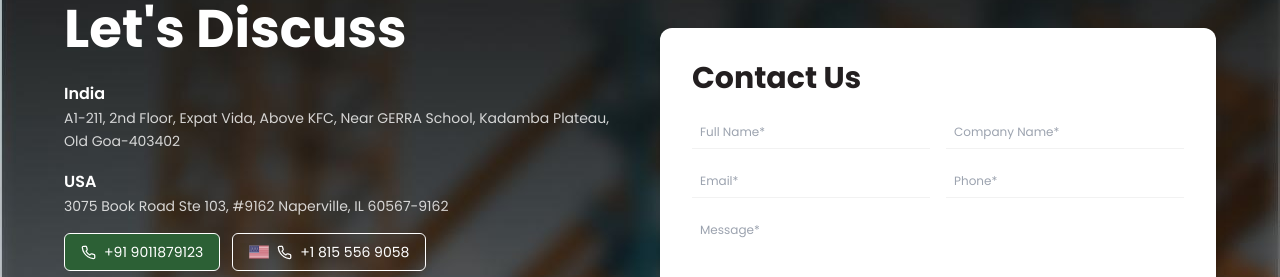
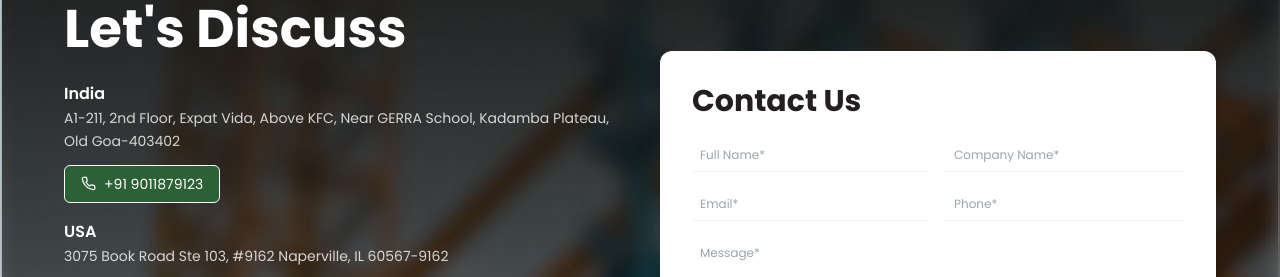
Before and after one commit to Prathiksha-2126/aspire, a React (Vite) app: page /sales in a window 1280 px wide. Shown: the part 2494-2771 px from the top of the page. Built offline with nearby package versions, Linux system fonts and the light colour scheme.

Commit message:
31-08-26

```diff
--- a/src/components/ContactForm.jsx
+++ b/src/components/ContactForm.jsx
@@ -166,32 +166,31 @@ export default function ContactForm() {
           <motion.p className="font-semibold leading-relaxed" initial={{ opacity: 0, y: 20 }} whileInView={{ opacity: 1, y: 0 }} viewport={{ once: true }} transition={{ duration: 0.5, delay: 0.1 }}>
             India
           </motion.p>
-          <motion.p className="text-white/80 mb-4 text-sm leading-relaxed" initial={{ opacity: 0, y: 20 }} whileInView={{ opacity: 1, y: 0 }} viewport={{ once: true }} transition={{ duration: 0.5, delay: 0.2 }}>
+          <motion.p className="text-white/80 mb-3 text-sm leading-relaxed" initial={{ opacity: 0, y: 20 }} whileInView={{ opacity: 1, y: 0 }} viewport={{ once: true }} transition={{ duration: 0.5, delay: 0.2 }}>
             A1-211, 2nd Floor, Expat Vida, Above KFC, Near GERRA School, Kadamba Plateau, Old Goa-403402
           </motion.p>
+          <motion.a href="tel:+919011879123" onClick={(e) => { e.stopPropagation(); window.location.href = "tel:+919011879123"; }}
+            className="border border-white rounded-md px-4 py-2 text-sm flex items-center gap-2 cursor-pointer transition-colors hover:bg-[#2C6035] w-fit mb-4"
+            style={{ backgroundColor: "#2C6035", color: "white" }}
+            whileHover={{ scale: 1.05 }} whileTap={{ scale: 0.95 }} transition={{ duration: 0.2 }}
+            initial={{ opacity: 0, y: 20 }} whileInView={{ opacity: 1, y: 0 }} viewport={{ once: true }}
+          >
+            <Phone size={15} /> +91 9011879123
+          </motion.a>
           <motion.p className="font-semibold leading-relaxed" initial={{ opacity: 0, y: 20 }} whileInView={{ opacity: 1, y: 0 }} viewport={{ once: true }} transition={{ duration: 0.5, delay: 0.3 }}>
             USA
           </motion.p>
-          <motion.p className="text-white/80 mb-4 text-sm leading-relaxed" initial={{ opacity: 0, y: 20 }} whileInView={{ opacity: 1, y: 0 }} viewport={{ once: true }} transition={{ duration: 0.5, delay: 0.4 }}>
+          <motion.p className="text-white/80 mb-3 text-sm leading-relaxed" initial={{ opacity: 0, y: 20 }} whileInView={{ opacity: 1, y: 0 }} viewport={{ once: true }} transition={{ duration: 0.5, delay: 0.4 }}>
             3075 Book Road Ste 103, #9162 Naperville, IL 60567-9162
           </motion.p>
-
-          <motion.div className="flex flex-wrap gap-3 mt-4" initial={{ opacity: 0, y: 20 }} whileInView={{ opacity: 1, y: 0 }} viewport={{ once: true }} transition={{ duration: 0.5, delay: 0.5 }}>
-            <motion.a href="tel:+919011879123" onClick={(e) => { e.stopPropagation(); window.location.href = "tel:+919011879123"; }}
-              className="border border-white rounded-md px-4 py-2 text-sm flex items-center gap-2 cursor-pointer transition-colors hover:bg-[#2C6035]"
-              style={{ backgroundColor: "#2C6035", color: "white" }}
-              whileHover={{ scale: 1.05 }} whileTap={{ scale: 0.95 }} transition={{ duration: 0.2 }}
-            >
-              <Phone size={15} /> +91 9011879123
-            </motion.a>
-            <motion.a href="tel:+18155569058" onClick={(e) => { e.stopPropagation(); window.location.href = "tel:+18155569058"; }}
-              className="border border-white rounded-md px-4 py-2 text-sm flex items-center gap-2 cursor-pointer hover:bg-white/10"
-              whileHover={{ scale: 1.05 }} whileTap={{ scale: 0.95 }} transition={{ duration: 0.2 }}
-            >
-              <img src="/images/flag.png" alt="USA" className="w-5 h-auto" />
-              <Phone size={15} /> +1 815 556 9058
-            </motion.a>
-          </motion.div>
+          <motion.a href="tel:+18155569058" onClick={(e) => { e.stopPropagation(); window.location.href = "tel:+18155569058"; }}
+            className="border border-white rounded-md px-4 py-2 text-sm flex items-center gap-2 cursor-pointer hover:bg-white/10 w-fit mb-4"
+            whileHover={{ scale: 1.05 }} whileTap={{ scale: 0.95 }} transition={{ duration: 0.2 }}
+            initial={{ opacity: 0, y: 20 }} whileInView={{ opacity: 1, y: 0 }} viewport={{ once: true }}
+          >
+            <img src="/images/flag.png" alt="USA" className="w-5 h-auto" />
+            <Phone size={15} /> +1 815 556 9058
+          </motion.a>
 
           <motion.img
             src="/images/arrow.png"
--- a/src/components/Footer.jsx
+++ b/src/components/Footer.jsx
@@ -69,18 +69,18 @@ export default function Footer() {
           <Link to="/terms-of-service" className={linkClass} style={textColor}>Terms of Service</Link>
         </div>
 
+        {/* USA */}
+        <div className="text-xs sm:text-sm" style={textColor}>
+          <p className="font-semibold mb-0.5 sm:mb-1">USA</p>
+          <p className="leading-relaxed">3075 Book Road Ste 103, #9162 Naperville, IL 60567-9162</p>
+          <a href="tel:+18155569058" className="mt-1 sm:mt-2 font-semibold block hover:underline cursor-pointer">+1 815 556 9058</a>
+        </div>
+
         {/* India */}
         <div className="text-xs sm:text-sm" style={textColor}>
           <p className="font-semibold mb-0.5 sm:mb-1">India</p>
           <p className="leading-relaxed">A1-211, 2nd Floor, Expat Vida, Above KFC, Near Gera School, Kadamba Plateau, Old Goa-403402</p>
           <a href="tel:+917020858404" className="mt-1 sm:mt-2 font-semibold block hover:underline cursor-pointer">+91 7020858404</a>
-        </div>
-
-        {/* USA */}
-        <div className="text-xs sm:text-sm" style={textColor}>
-          <p className="font-semibold mb-0.5 sm:mb-1">USA</p>
-          <p className="leading-relaxed">3075 Book Road Ste 103, #9162 Naperville, IL 60567-9162</p>
-          <a href="tel:+18155569058" className="mt-1 sm:mt-2 font-semibold block hover:underline cursor-pointer">+1 815 556 9058</a>
         </div>
       </div>
 
--- a/src/components/SalesFeatureTabs.jsx
+++ b/src/components/SalesFeatureTabs.jsx
@@ -6,7 +6,7 @@ const imageMap = {
   "Lead Management": "/images/Lead Management Features Section of AspiRe Sales.png",
   "Booking Management": "/images/Booking Management Features of AspiRE Sales.png",
   "Document Automation": "/images/Document Automation Features of AspiRE Sales.png",
-  "Reports Analytics": "/images/Reports & Analytics Features of AspiRE Sales.png",
+  "Reports & Analytics": "/images/Reports & Analytics Features of AspiRE Sales.png",
 };
 
 const getImageForTab = (label) => imageMap[label] || null;
```
